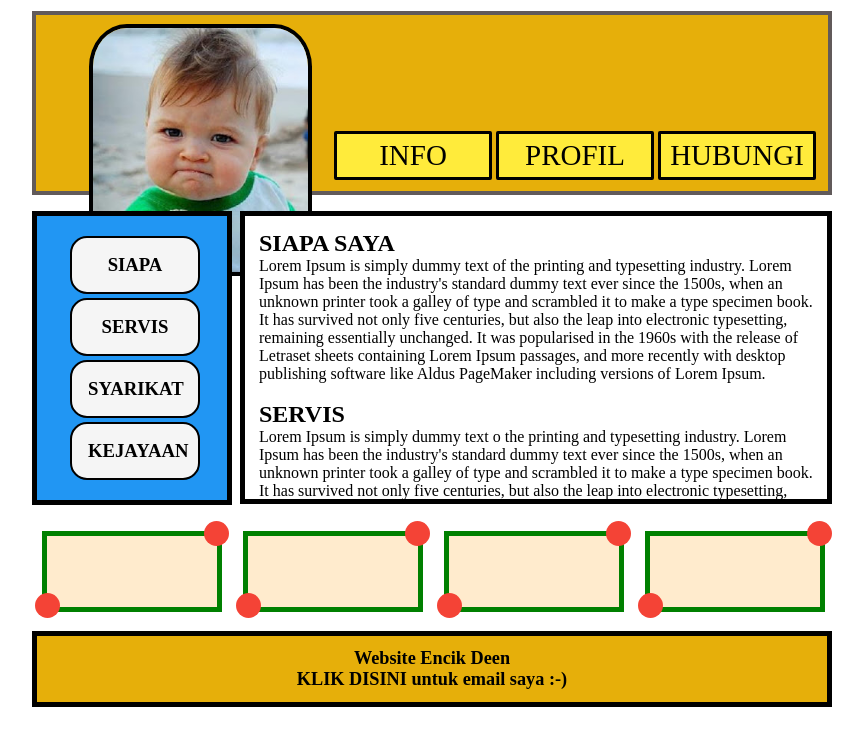
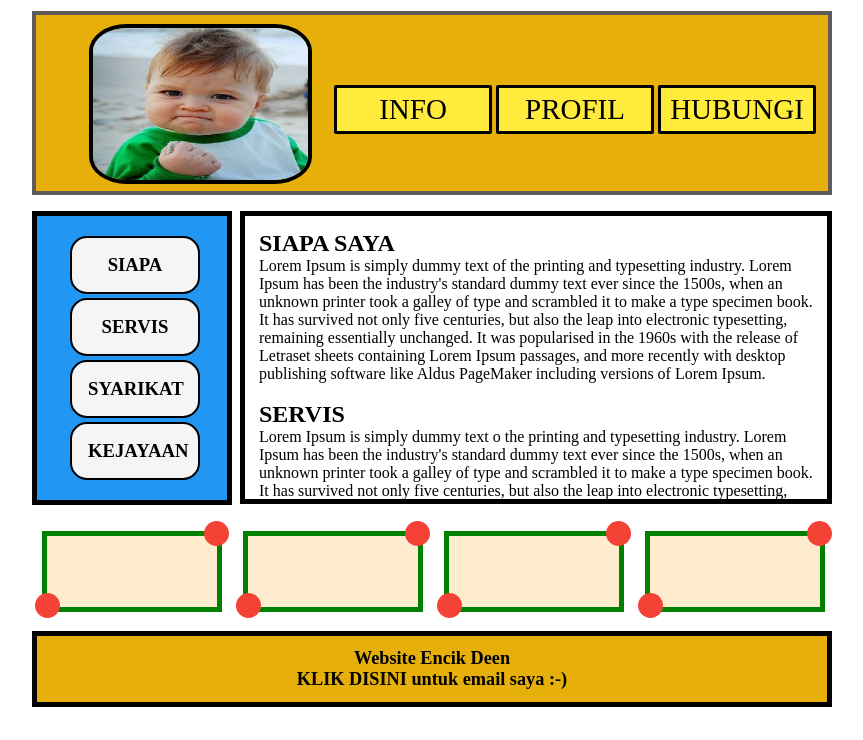
Before and after one commit to ibnujusup/ibnujusup.github.io, a plain HTML site: page latihan/htmlcssp2/latihan3.html in a window 1280 px wide. Shown: the whole page, without its empty margins (208-1071 px from the left). Drawn offline with Linux system fonts and the light colour scheme.

Commit message:
Update latihan3.html

```diff
--- a/latihan/htmlcssp2/latihan3.html
+++ b/latihan/htmlcssp2/latihan3.html
@@ -35,9 +35,10 @@
 
 
 	#logo img {
-	    width: 215px;
-	    border: 4px solid black;
-	    border-radius: 17%;
+    		width: 215px;
+    		border: 4px solid black;
+    		border-radius: 17%;
+    		height: 152px;
 	}
 
 	#menu {
```
